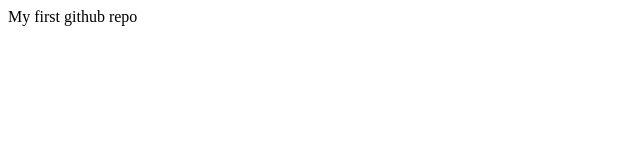
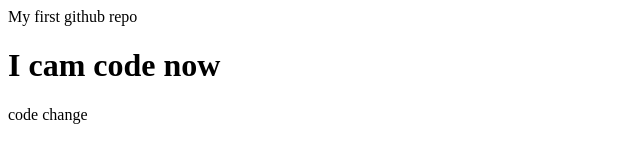
Before and after one commit to isteakahmad21/my-first-repo, a plain HTML site: page index.html in a window 1280 px wide. Shown: the whole page, without its empty margins (0-640 px from the left). Drawn offline with Linux system fonts and the light colour scheme.

Commit message:
added header and change

```diff
--- a/index.html
+++ b/index.html
@@ -9,6 +9,8 @@
 <body>
     <head>My first github repo</head>
 
+    <h1>I cam code now</h1>
+    <P>code change</P>
 
 </body>
 </html>
```
